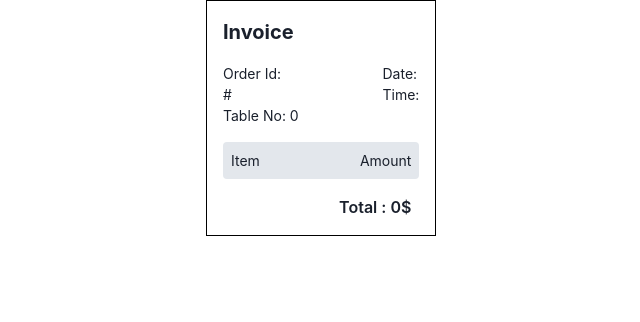
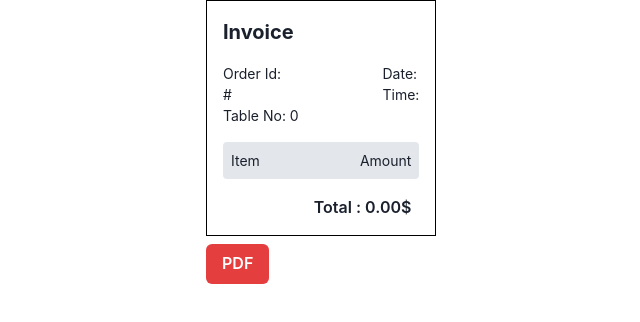
Before and after one commit to Toushik-Ahmed/Eatery-Frontend, a Next.js app in the folder eatery/: page /invoice in a window 1280 px wide. Shown: the top 322 px of the page, without its empty margins (306-946 px from the left). Built offline with nearby package versions, Linux system fonts and the light colour scheme.

Commit message:
invoice pdf added

```diff
--- a/eatery/package.json
+++ b/eatery/package.json
@@ -12,10 +12,13 @@
     "@chakra-ui/react": "^2.8.2",
     "@emotion/react": "^11.13.3",
     "@emotion/styled": "^11.13.0",
+    "@react-pdf/renderer": "^3.4.5",
     "@reduxjs/toolkit": "^2.2.7",
     "axios": "^1.7.7",
     "date-fns": "^4.1.0",
     "framer-motion": "^11.5.6",
+    "html2canvas": "^1.4.1",
+    "jspdf": "^2.5.2",
     "next": "^14.2.13",
     "react": "^18",
     "react-dom": "^18",
--- a/eatery/src/components/posComponent/Invoice.tsx
+++ b/eatery/src/components/posComponent/Invoice.tsx
@@ -1,16 +1,18 @@
 "use client";
 
 import { RootState } from "@/redux/store";
-import { Box, Flex, Spacer, Stack, Text } from "@chakra-ui/react";
-import React, { useEffect, useState } from "react";
+import { Box, Button, Flex, Spacer, Stack, Text } from "@chakra-ui/react";
+import React, { useEffect, useRef, useState } from "react";
 import { useSelector } from "react-redux";
 import { OrderDetails } from "@/redux/Pos/PlaceOrderSlice";
 import { format } from "date-fns";
-
+import html2canvas from "html2canvas";
+import jsPDF from "jspdf";
 type Props = {};
 
 const Invoice = (props: Props) => {
   const list = useSelector((state: RootState) => state.placeOrder);
+  const invoiceRef = useRef<HTMLDivElement | null>(null);
 
   useEffect(() => {
     console.log(list.orderDetails.tableNo);
@@ -22,14 +24,38 @@ const Invoice = (props: Props) => {
   const formattedTime = list.orderDetails.createdAt
     ? format(new Date(list.orderDetails.createdAt), "hh:mm a")
     : "";
+  const downloadPDF = async () => {
+    if (invoiceRef.current) {
+      const canvas = await html2canvas(invoiceRef.current, {
+        scale: 2, // Scale for better quality
+        useCORS: true, // Enable cross-origin images if any
+        scrollX: 0,
+        scrollY: -window.scrollY, // Ensure it captures everything even with scroll
+        windowWidth: document.documentElement.scrollWidth, // Capture full width
+        windowHeight: invoiceRef.current.scrollHeight, // Capture full height based on content
+      });
 
+      const imgData = canvas.toDataURL("image/png");
+      const imgWidth = 210; // A4 width in mm
+      const imgHeight = (canvas.height * imgWidth) / canvas.width; // Maintain aspect ratio
+
+      // Create the PDF with custom height to fit the entire component
+      const pdf = new jsPDF("p", "mm", [imgWidth, imgHeight]);
+
+      pdf.addImage(imgData, "PNG", 0, 0, imgWidth, imgHeight);
+      pdf.save(`invoice_${list.orderDetails._id}.pdf`);
+    }
+  };
   return (
+    <>
+      <Box>
         <Box
           borderWidth={"1px"}
           borderColor={"black"}
           w={"18vw"}
           mx={"40vw"}
           px={"4"}
+          ref={invoiceRef}
         >
           <Box py={"4"}>
             <Text fontSize={"xl"} fontWeight={"bold"}>
@@ -57,7 +83,13 @@ const Invoice = (props: Props) => {
             </Flex>
           </Box>
           {list.orderDetails.menuItems.map((item, index) => (
-        <Box p={"2"}  borderBottomWidth={"1px"} borderBottomColor={"gray.400"} key={index} fontSize={"sm"}>
+            <Box
+              p={"2"}
+              borderBottomWidth={"1px"}
+              borderBottomColor={"gray.400"}
+              key={index}
+              fontSize={"sm"}
+            >
               <Stack spacing={"2"}>
                 <Flex>
                   <Text>
@@ -87,10 +119,18 @@ const Invoice = (props: Props) => {
           ))}
           <Box pr={"2"} py={"4"}>
             <Flex justifyContent={"right"}>
-          <Text fontSize={"md"} fontWeight={"semibold"}>Total : {list.orderDetails.totalPrice}$</Text>
+              <Text fontSize={"md"} fontWeight={"semibold"}>
+                Total : {list.orderDetails.totalPrice.toFixed(2)}$
+              </Text>
             </Flex>
           </Box>
         </Box>
+
+        <Button colorScheme="red" onClick={downloadPDF} mx={"40vw"} mt={"2"}>
+          PDF
+        </Button>
+      </Box>
+    </>
   );
 };
 
--- a/eatery/src/components/posComponent/OrderSummery.tsx
+++ b/eatery/src/components/posComponent/OrderSummery.tsx
@@ -37,18 +37,23 @@ const OrderSummery = (props: Props) => {
   const [quantities, setQuantities] = useState<{ [key: string]: number }>({});
   const [totalPrices, setTotalPrices] = useState<{ [key: string]: number }>({});
   const [preparationTime, setPreparationTime] = useState<number>(0);
-  const [unitPrice, setUnitPrice] = useState<number>(0);
+  const [unitPrice, setUnitPrice] = useState<{ [key: string]: number }>({});
   const listOfItems = useSelector((state: RootState) => state.orderInfo);
 
   const calculateUnitPrice = () => {
+    const newUnitPrices: { [key: string]: number } = {};
+
     listOfItems.orderedItems.forEach((item) => {
       const itemId = item.uniqueKey;
       const selectedSize = item.size.find(
         (s) => s.sizeName === selectedSizes[itemId]
       );
       const sizePrice = selectedSize ? selectedSize.sellingPrice : 0;
-      setUnitPrice(sizePrice);
+
+      newUnitPrices[itemId] = sizePrice;
     });
+
+    setUnitPrice(newUnitPrices);
   };
 
   const calculateTotalPrice = () => {
@@ -133,7 +138,7 @@ const OrderSummery = (props: Props) => {
         itemName: item.name || "",
         quantity: quantities[item.uniqueKey] || 1,
         selectedSize: selectedSizes[item.uniqueKey],
-        unitPrice: unitPrice,
+        unitPrice: unitPrice[item.uniqueKey],
         sellingPrice: totalPrices[item.uniqueKey] || 0,
         ingredients:
           item.size.find((s) => s.sizeName === selectedSizes[item.uniqueKey])
@@ -179,7 +184,6 @@ const OrderSummery = (props: Props) => {
         flexDirection={"column"}
         alignItems={"center"}
         overflowY={"auto"}
-
       >
         <Text py={"4"} fontWeight={"bold"}>
           Order Summary
@@ -221,7 +225,7 @@ const OrderSummery = (props: Props) => {
                       handleQuantityChange(item.uniqueKey, "decrement")
                     }
                   >
-                    <FiMinus/>
+                    <FiMinus />
                   </Button>
                   <Center w={"8"}>
                     <Text>{quantities[`${item.uniqueKey}`] || 1}</Text>
```
Also changed, not shown: 1 other file (tests, documents, lock files or other folders). Lines whose indentation alone changed are shown as unchanged.
